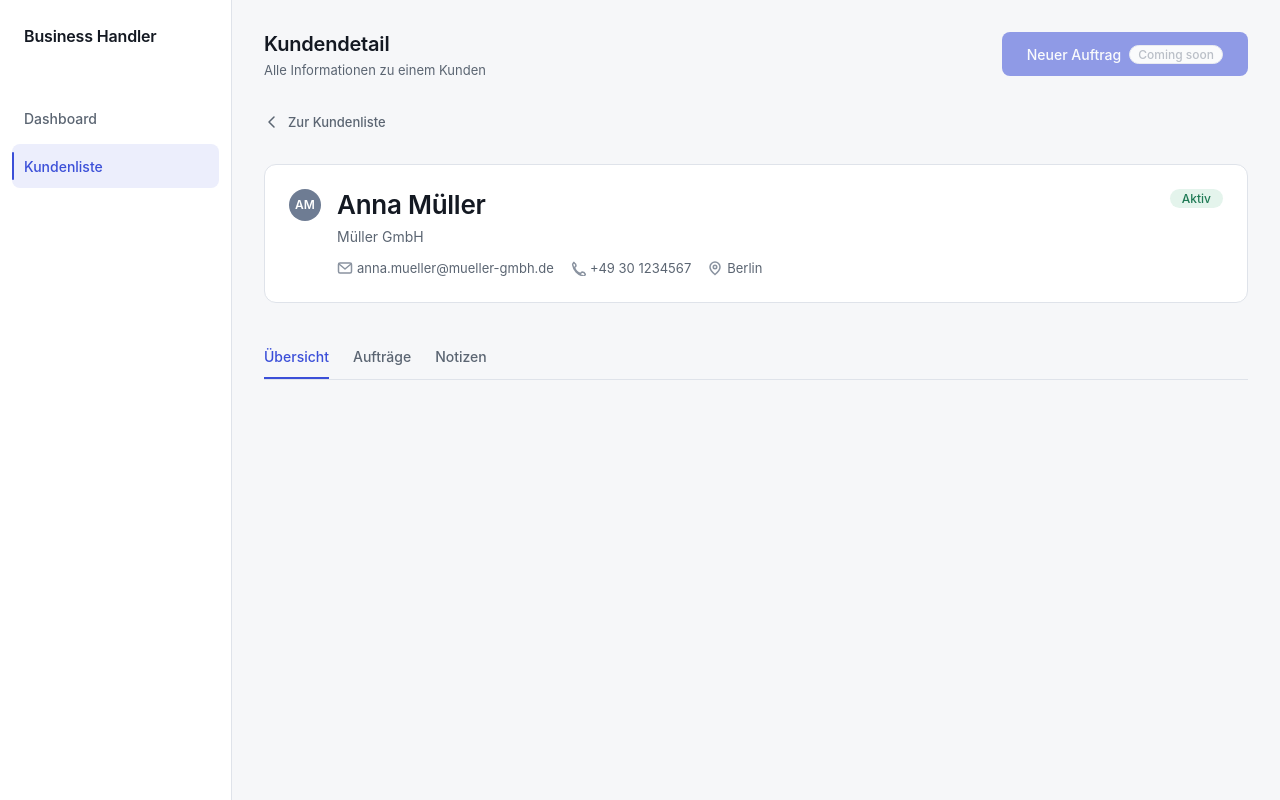
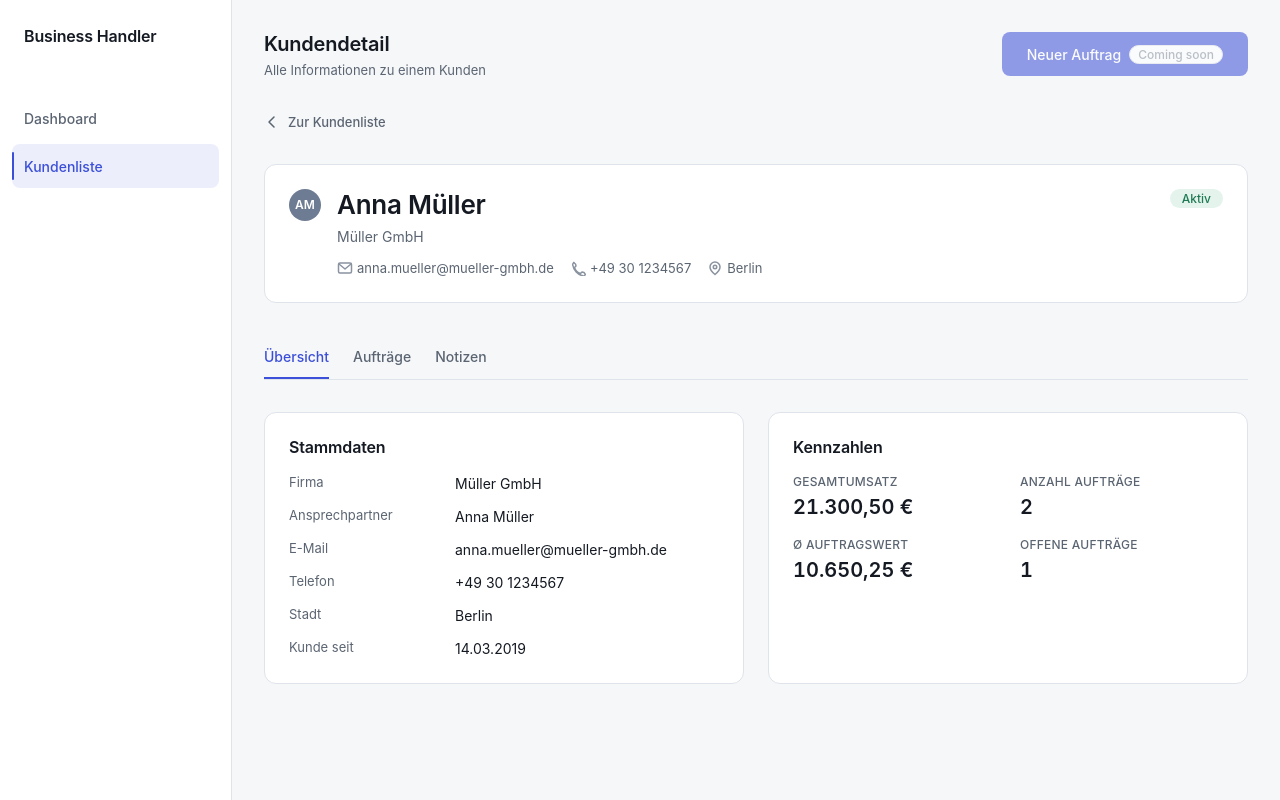
Before and after one commit to testuser12713/e2e-figma-ui-20261008-021155-886e, a React (Vite) app: page /customers/c-001 in a window 1280 px wide. Built offline with nearby package versions, Linux system fonts and the light colour scheme.

Commit message:
feat: Implement the customer detail overview and orders tabs
Closes #5

```diff
--- /dev/null
+++ b/src/components/detail/OrdersTab.module.css
@@ -0,0 +1,91 @@
+.card {
+  background: var(--color-surface);
+  border: 1px solid var(--color-border);
+  border-radius: var(--radius-lg);
+  overflow: hidden;
+}
+
+.table {
+  width: 100%;
+  border-collapse: collapse;
+}
+
+.table th {
+  height: 40px;
+  padding: 0 var(--space-3);
+  background: var(--color-surface-sunken);
+  color: var(--color-fg-muted);
+  font-size: var(--size-xs);
+  font-weight: var(--label-weight);
+  text-transform: uppercase;
+  letter-spacing: 0.02em;
+  text-align: left;
+  white-space: nowrap;
+}
+
+.table td {
+  height: 52px;
+  padding: 0 var(--space-3);
+  border-top: 1px solid var(--color-border);
+  font-size: var(--size-base);
+  color: var(--color-fg);
+  vertical-align: middle;
+}
+
+.date {
+  font-size: var(--size-sm);
+  color: var(--color-fg-muted);
+  font-variant-numeric: tabular-nums;
+  white-space: nowrap;
+}
+
+.description {
+  max-width: 0;
+  width: 100%;
+  overflow: hidden;
+  text-overflow: ellipsis;
+  white-space: nowrap;
+}
+
+.amount {
+  font-weight: var(--label-weight);
+  font-variant-numeric: tabular-nums;
+  white-space: nowrap;
+}
+
+.alignRight {
+  text-align: right;
+}
+
+.badge {
+  display: inline-flex;
+  align-items: center;
+  padding: 2px var(--space-2);
+  border-radius: var(--radius-pill);
+  font-size: var(--size-xs);
+  font-weight: var(--label-weight);
+  line-height: var(--line-tight);
+  white-space: nowrap;
+}
+
+.open {
+  background: var(--color-warning-soft);
+  color: var(--color-warning);
+}
+
+.completed {
+  background: var(--color-success-soft);
+  color: var(--color-success);
+}
+
+.cancelled {
+  background: var(--color-danger-soft);
+  color: var(--color-danger);
+}
+
+.empty {
+  padding: var(--space-5) var(--space-4);
+  color: var(--color-fg-muted);
+  font-size: var(--size-sm);
+  text-align: center;
+}
--- a/src/components/detail/OrdersTab.tsx
+++ b/src/components/detail/OrdersTab.tsx
@@ -1,10 +1,73 @@
-import type { Customer } from '../../types'
+import type { Customer, OrderStatus } from '../../types'
+import { orders } from '../../data/orders'
+import { formatCurrency, formatDate } from '../../lib/format'
+import styles from './OrdersTab.module.css'
 
 export interface OrdersTabProps {
   customer: Customer
 }
 
-export default function OrdersTab(props: OrdersTabProps) {
-  void props
-  return null
+const statusLabels: Record<OrderStatus, string> = {
+  open: 'Offen',
+  completed: 'Abgeschlossen',
+  cancelled: 'Storniert',
 }
+
+const statusStyles: Record<OrderStatus, string> = {
+  open: styles.open,
+  completed: styles.completed,
+  cancelled: styles.cancelled,
+}
+
+export default function OrdersTab({ customer }: OrdersTabProps) {
+  const customerOrders = orders
+    .filter((order) => order.customerId === customer.id)
+    .sort((a, b) => (a.date < b.date ? 1 : a.date > b.date ? -1 : 0))
+
+  if (customerOrders.length === 0) {
+    return (
+      <section className={styles.card}>
+        <p className={styles.empty}>Für diesen Kunden sind noch keine Aufträge vorhanden.</p>
+      </section>
+    )
+  }
+
+  return (
+    <section className={styles.card}>
+      <table className={styles.table}>
+        <caption className="visually-hidden">Aufträge von {customer.name}</caption>
+        <thead>
+          <tr>
+            <th scope="col">Datum</th>
+            <th scope="col">Beschreibung</th>
+            <th scope="col" className={styles.alignRight}>
+              Betrag
+            </th>
+            <th scope="col" className={styles.alignRight}>
+              Status
+            </th>
+          </tr>
+        </thead>
+        <tbody>
+          {customerOrders.map((order) => (
+            <tr key={order.id}>
+              <td className={styles.date}>{formatDate(order.date)}</td>
+              <td className={styles.description} title={order.description}>
+                {order.description}
+              </td>
+              <td className={`${styles.amount} ${styles.alignRight}`}>
+                {formatCurrency(order.amount)}
+              </td>
+              <td className={styles.alignRight}>
+                <span className={`${styles.badge} ${statusStyles[order.status]}`}>
+                  <span className="visually-hidden">Status: </span>
+                  {statusLabels[order.status]}
+                </span>
+              </td>
+            </tr>
+          ))}
+        </tbody>
+      </table>
+    </section>
+  )
+}
--- /dev/null
+++ b/src/components/detail/OverviewTab.module.css
@@ -0,0 +1,81 @@
+.grid {
+  display: grid;
+  grid-template-columns: 1fr 1fr;
+  gap: var(--space-4);
+}
+
+.card {
+  background: var(--color-surface);
+  border: 1px solid var(--color-border);
+  border-radius: var(--radius-lg);
+}
+
+.cardPad {
+  padding: var(--space-4);
+}
+
+.sectionTitle {
+  margin: 0 0 var(--space-3);
+  font-size: var(--size-md);
+  font-weight: var(--heading-weight);
+  line-height: var(--line-tight);
+  color: var(--color-fg);
+}
+
+.kv {
+  display: grid;
+  grid-template-columns: 150px 1fr;
+  row-gap: var(--space-2);
+  column-gap: var(--space-3);
+  margin: 0;
+}
+
+.kvRow {
+  display: contents;
+}
+
+.kvTerm {
+  font-size: var(--size-sm);
+  color: var(--color-fg-muted);
+}
+
+.kvDescription {
+  margin: 0;
+  font-size: var(--size-base);
+  color: var(--color-fg);
+  word-break: break-word;
+}
+
+.miniStats {
+  display: grid;
+  grid-template-columns: 1fr 1fr;
+  gap: var(--space-3) var(--space-4);
+}
+
+.miniStat {
+  display: flex;
+  flex-direction: column;
+  gap: var(--space-0);
+}
+
+.miniStatLabel {
+  font-size: var(--size-xs);
+  font-weight: var(--label-weight);
+  color: var(--color-fg-muted);
+  text-transform: uppercase;
+  letter-spacing: 0.02em;
+}
+
+.miniStatValue {
+  font-size: var(--size-lg);
+  font-weight: var(--heading-weight);
+  font-variant-numeric: tabular-nums;
+  line-height: var(--line-tight);
+  color: var(--color-fg);
+}
+
+@media (max-width: 640px) {
+  .grid {
+    grid-template-columns: 1fr;
+  }
+}
--- a/src/components/detail/OverviewTab.tsx
+++ b/src/components/detail/OverviewTab.tsx
@@ -1,10 +1,60 @@
 import type { Customer } from '../../types'
+import { orders } from '../../data/orders'
+import { formatCurrency, formatDate } from '../../lib/format'
+import styles from './OverviewTab.module.css'
 
 export interface OverviewTabProps {
   customer: Customer
 }
 
-export default function OverviewTab(props: OverviewTabProps) {
-  void props
-  return null
+export default function OverviewTab({ customer }: OverviewTabProps) {
+  const customerOrders = orders.filter((order) => order.customerId === customer.id)
+  const billableOrders = customerOrders.filter((order) => order.status !== 'cancelled')
+  const totalRevenue = billableOrders.reduce((sum, order) => sum + order.amount, 0)
+  const averageOrderValue = billableOrders.length > 0 ? totalRevenue / billableOrders.length : 0
+  const openOrders = customerOrders.filter((order) => order.status === 'open').length
+
+  const masterData = [
+    { label: 'Firma', value: customer.company },
+    { label: 'Ansprechpartner', value: customer.name },
+    { label: 'E-Mail', value: customer.email },
+    { label: 'Telefon', value: customer.phone },
+    { label: 'Stadt', value: customer.city },
+    { label: 'Kunde seit', value: formatDate(customer.since) },
+  ]
+
+  const keyFigures = [
+    { label: 'Gesamtumsatz', value: formatCurrency(totalRevenue) },
+    { label: 'Anzahl Aufträge', value: String(customerOrders.length) },
+    { label: 'Ø Auftragswert', value: formatCurrency(averageOrderValue) },
+    { label: 'Offene Aufträge', value: String(openOrders) },
+  ]
+
+  return (
+    <div className={styles.grid}>
+      <section className={`${styles.card} ${styles.cardPad}`}>
+        <h3 className={styles.sectionTitle}>Stammdaten</h3>
+        <dl className={styles.kv}>
+          {masterData.map((row) => (
+            <div className={styles.kvRow} key={row.label}>
+              <dt className={styles.kvTerm}>{row.label}</dt>
+              <dd className={styles.kvDescription}>{row.value}</dd>
+            </div>
+          ))}
+        </dl>
+      </section>
+
+      <section className={`${styles.card} ${styles.cardPad}`}>
+        <h3 className={styles.sectionTitle}>Kennzahlen</h3>
+        <div className={styles.miniStats}>
+          {keyFigures.map((figure) => (
+            <div className={styles.miniStat} key={figure.label}>
+              <div className={styles.miniStatLabel}>{figure.label}</div>
+              <div className={styles.miniStatValue}>{figure.value}</div>
+            </div>
+          ))}
+        </div>
+      </section>
+    </div>
+  )
 }
```
Also changed, not shown: 2 other files (tests, documents, lock files or other folders).
